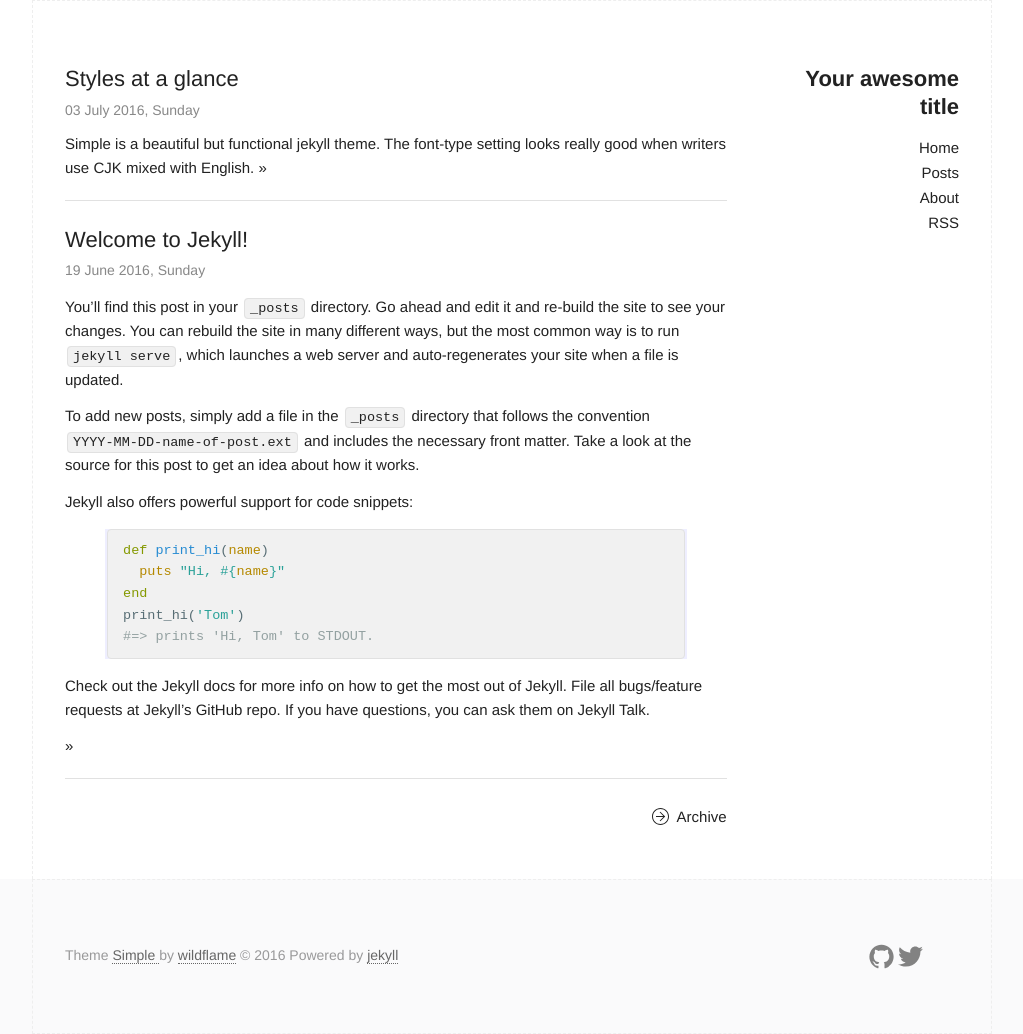
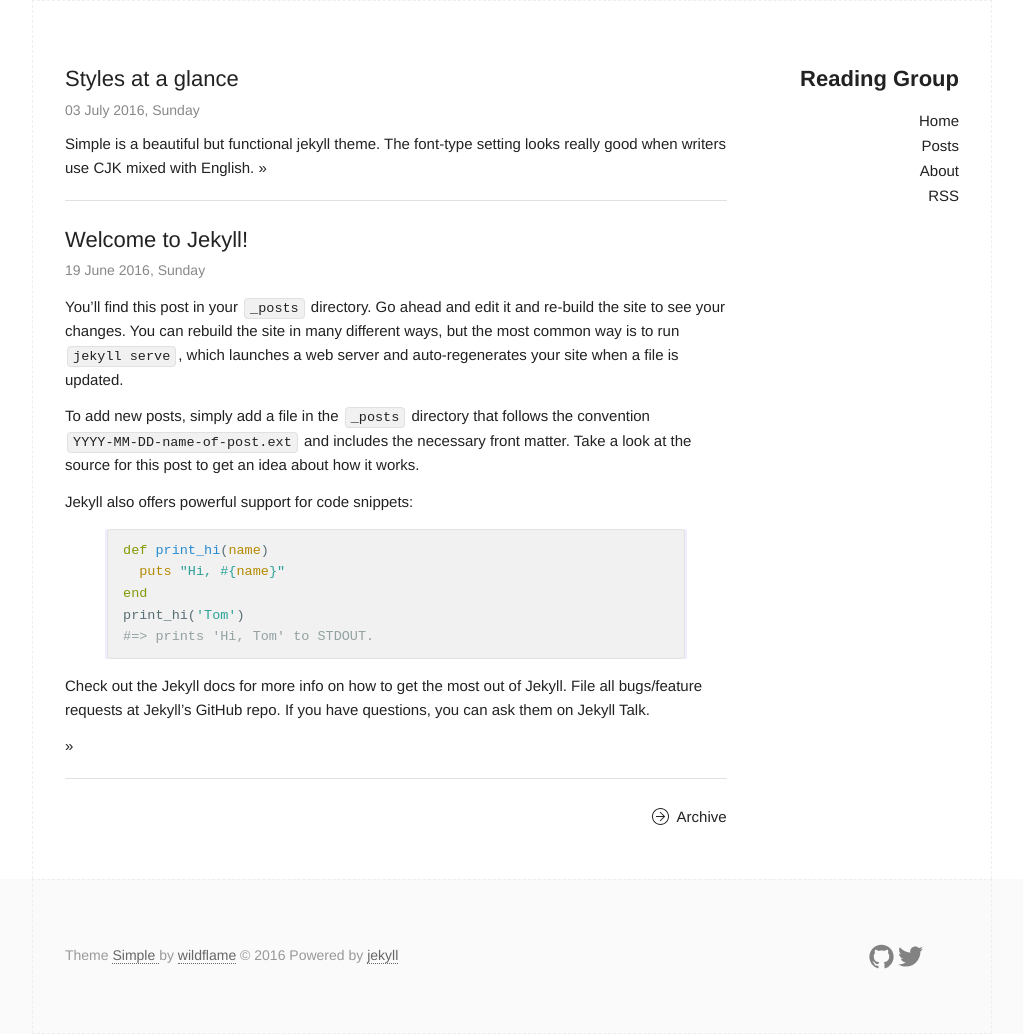
Before and after one commit to mlg-postech/mlg-postech.github.io, a Jekyll site: the page built from index.html, in a window 1280 px wide. Shown: the whole page, without its empty margins (128-1151 px from the left). Built offline with Jekyll 4.4.1, drawn with Linux system fonts in a browser that asks for light colours.

Commit message:
UPDATE: name

```diff
--- a/_config.yml
+++ b/_config.yml
@@ -6,7 +6,7 @@
 # 'jekyll serve'. If you change this file, please restart the server process.
 
 # Site settings
-title: Your awesome title
+title: Reading Group
 email: your-email@domain.com
 description: > # this means to ignore newlines until "baseurl:"
   Write an awesome description for your new site here. You can edit this
```
